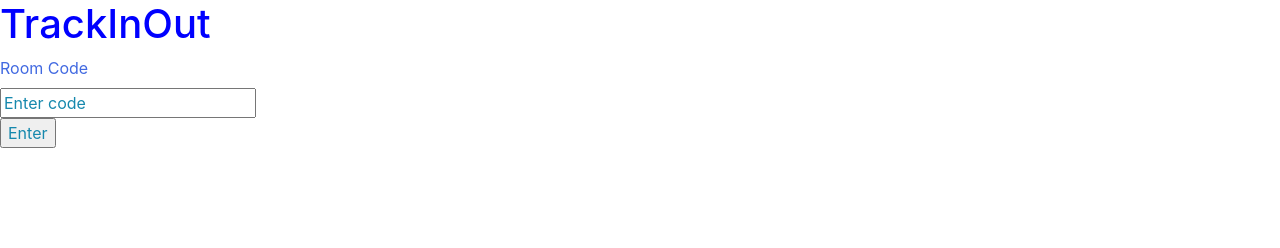
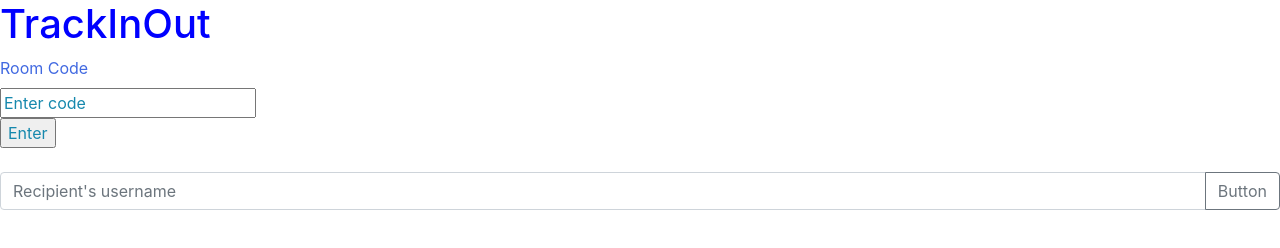
Before and after one commit to dhirhank/TrackInOut, a website: page public/index.html in a window 1280 px wide. Drawn offline with Linux system fonts and the light colour scheme.

Commit message:
Update index.html

```diff
--- a/public/index.html
+++ b/public/index.html
@@ -36,6 +36,13 @@
         <input type="submit" value="Enter" />
 </form><br>
 
+<div class="input-group mb-3">
+  <input type="text" class="form-control" placeholder="Recipient's username" aria-label="Recipient's username" aria-describedby="button-addon2">
+  <div class="input-group-append">
+    <button class="btn btn-outline-secondary" type="button" id="button-addon2">Button</button>
+  </div>
+</div>
+
 
 
 <br></br>
```
